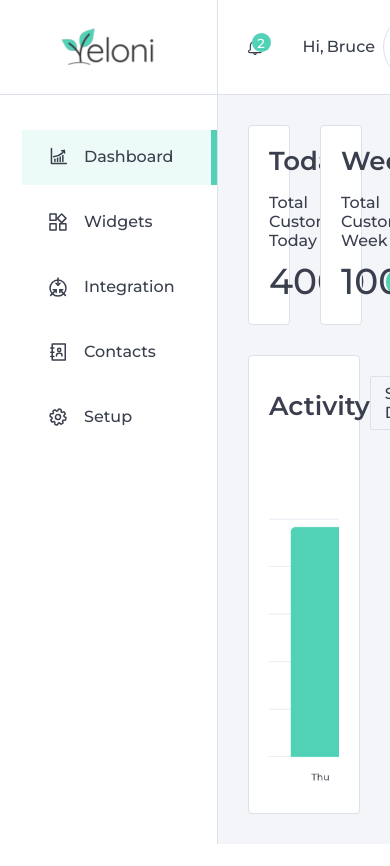
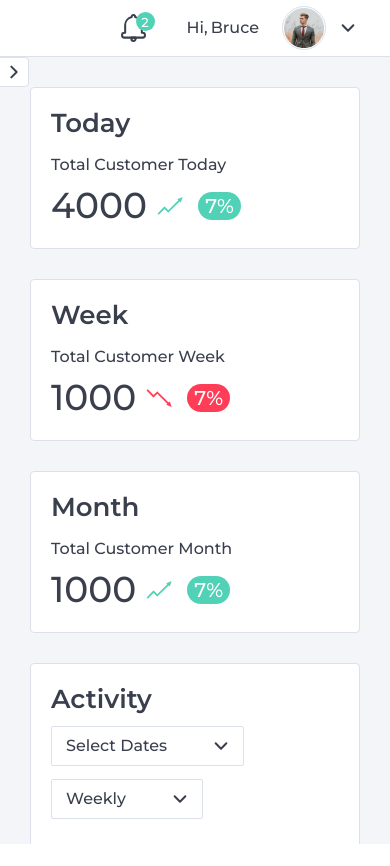
Before and after one commit to AntonNos/AntonNos.github.io, a plain HTML site: page yeloni/dashboard.html in a window 390 px wide. Before the commit the page ends 844 px from the top, so only its background shows below. Drawn offline with nearby package versions, Linux system fonts and the light colour scheme.

Commit message:
responsice

```diff
--- a/yeloni/dashboard.html
+++ b/yeloni/dashboard.html
@@ -50,6 +50,9 @@
         </div>
         <div class="y-main">
             <div class="y-nav">
+                <span id="y-nav-close-js" class="y-nav__close">
+                    <img src="./img/arrow.svg" alt="arrow">
+                </span>
                 <ul class="y-nav__list">
                     <li class="y-nav__item active">
                         <a href="/dashboard.html" class="y-nav__item-link">
--- a/yeloni/js/script.js
+++ b/yeloni/js/script.js
@@ -99,6 +99,13 @@ $('.article-title').on('click', function () {
     $(this).toggleClass('open');
 });
 
+function mobileMenu() {
+    $("#y-nav-close-js").on('click', function() {
+        $(".y-nav").toggleClass('opened')
+    });
+}
+
 $(window).on('load', function () {
     setImgToBackground('.bg-image-js');
+    mobileMenu();
 })
--- a/yeloni/scss/component/_activity.scss
+++ b/yeloni/scss/component/_activity.scss
@@ -11,18 +11,33 @@
         display: flex;
         align-items: center;
         justify-content: space-between;
+        @media (max-width: 767px) {
+            flex-direction: column;
+            align-items: flex-start;
+        }
     }
     &__title {
         font-size: 26px;
         font-weight: 600;
         line-height: 1.23;
+        @media (max-width: 767px) {
+            margin-bottom: 10px;
+        }
     }
     &__selects {
         display: flex;
+        @media (max-width: 767px) {
+            flex-direction: column;
+            align-items: flex-start;
+        }
     }
     &__calendar {
         position: relative;
         margin-right: 30px;
+        @media (max-width: 767px) {
+            margin-right: 0;
+            margin-bottom: 5px;
+        }
         ul {
             background-color: $c_white;
             font-size: 12px;
@@ -160,5 +175,8 @@
     &__bottom {
         flex: 1;
         margin-top: 50px;
+        @media (max-width: 1199px) {
+            padding-bottom: 30%;
+        }
     }
 }
--- a/yeloni/scss/component/_header.scss
+++ b/yeloni/scss/component/_header.scss
@@ -14,6 +14,9 @@
             width: 98px;
             height: auto;
         }
+        @media (max-width: 767px) {
+            display: none;
+        }
     }
     &__info {
         width: 100%;
@@ -23,6 +26,9 @@
         padding: 17px 30px;
         &--mod-template {
             justify-content: space-between;
+        }
+        @media (max-width: 991px) {
+            padding: 8px 30px;
         }
     }
     &__back {
@@ -112,6 +118,10 @@
         height: 60px;
         border-radius: 50%;
         margin-right: 12px;
+        @media (max-width: 991px) {
+            width: 40px;
+            height: 40px;
+        }
         &::before {
             content: "";
             position: absolute;
@@ -123,6 +133,10 @@
             border: 1px solid $c_border;
             border-radius: 50%;
             transform: translate(-50%, -50%);
+            @media (max-width: 991px) {
+                width: 44px;
+                height: 44px;
+            }
         }
     }
 }
--- a/yeloni/scss/component/_navbar.scss
+++ b/yeloni/scss/component/_navbar.scss
@@ -5,6 +5,43 @@
     flex-grow: 0;
     padding: 35px 0 35px 22px;
     border-right: 1px solid $c_border;
+    transition: 0.2s all;
+    @media (max-width: 991px) {
+        position: absolute;
+        background-color: $c_white;
+        height: 100%;
+        z-index: 9;
+        transform: translateX(-100%);
+        &.opened {
+            transform: none;
+            .y-nav__close {
+                img {
+                    transform: rotate(90deg);
+                }
+            }
+        }
+    }
+    &__close {
+        display: none;
+        img {
+            transform: rotate(-90deg);
+            transition: 0.2s all;
+        }
+        @media (max-width: 991px) {
+            display: flex;
+            justify-content: center;
+            align-items: center;
+            position: absolute;
+            top: 0;
+            right: -30px;
+            width: 30px;
+            height: 30px;
+            background-color: $c_white;
+            border: 1px solid $c_border;
+            border-top-right-radius: 4px;
+            border-bottom-right-radius: 4px;
+        }
+    }
     &__item {
         position: relative;
         font-size: 16px;
--- a/yeloni/scss/component/_statistic.scss
+++ b/yeloni/scss/component/_statistic.scss
@@ -2,14 +2,24 @@
     $y: &;
     display: flex;
     margin-bottom: 30px;
+    @media (max-width: 1199px) {
+        flex-direction: column;
+    }
     &__item {
         background-color: $c_white;
         border: 1px solid $c_border;
         border-radius: 4px;
         padding: 30px;
         width: calc(100% / 3);
+        @media (max-width: 1199px) {
+            width: 100%;
+        }
         &:not(:last-child) {
             margin-right: 30px;
+            @media (max-width: 1199px) {
+                margin-right: 0;
+                margin-bottom: 30px;
+            }
         }
         &.regress {
             #{$y}__info-percent {
--- a/yeloni/scss/component/_table.scss
+++ b/yeloni/scss/component/_table.scss
@@ -4,6 +4,7 @@
     border-radius: 4px;
     border: 1px solid $c_border;
     margin-top: 30px;
+    overflow-x: auto;
     &__table {
         td,
         th {
```
Also changed, not shown: yeloni/css/style.min.css, 1 other file.
